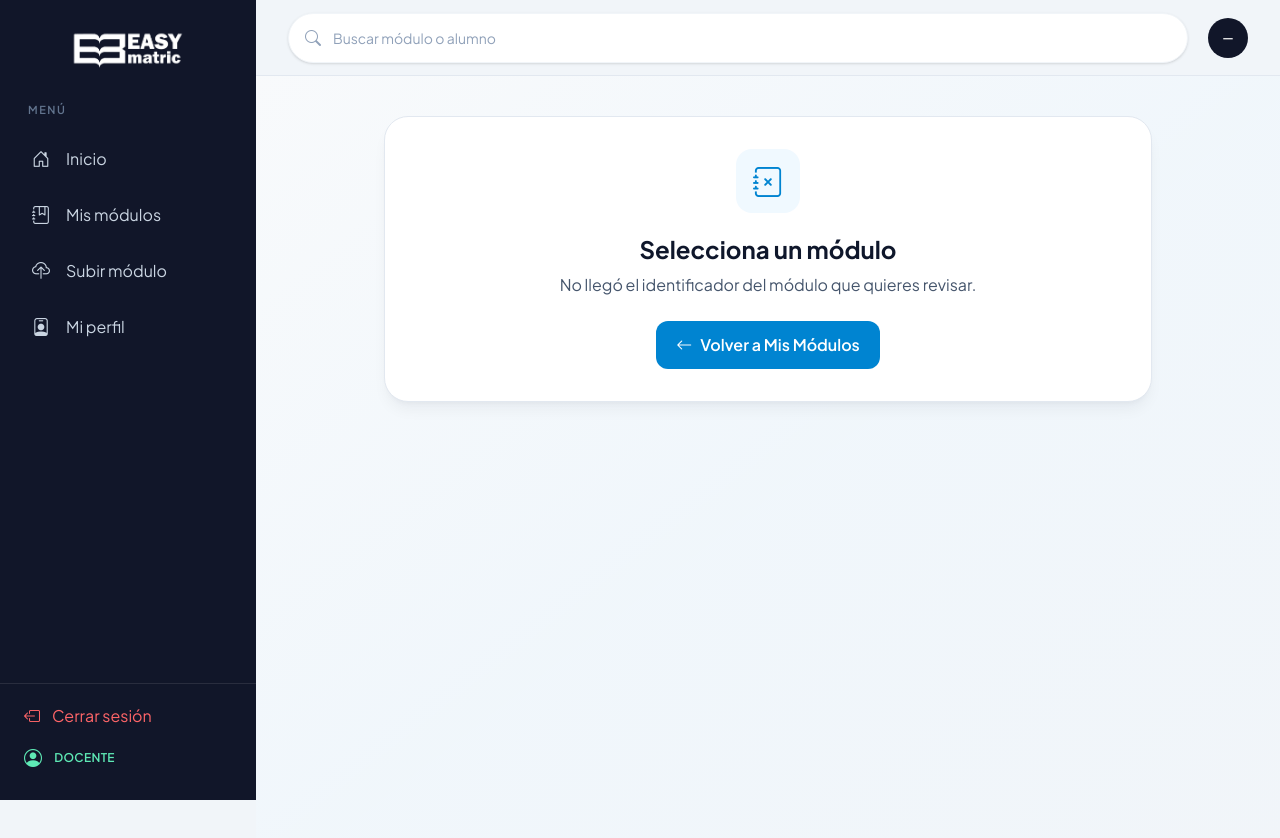
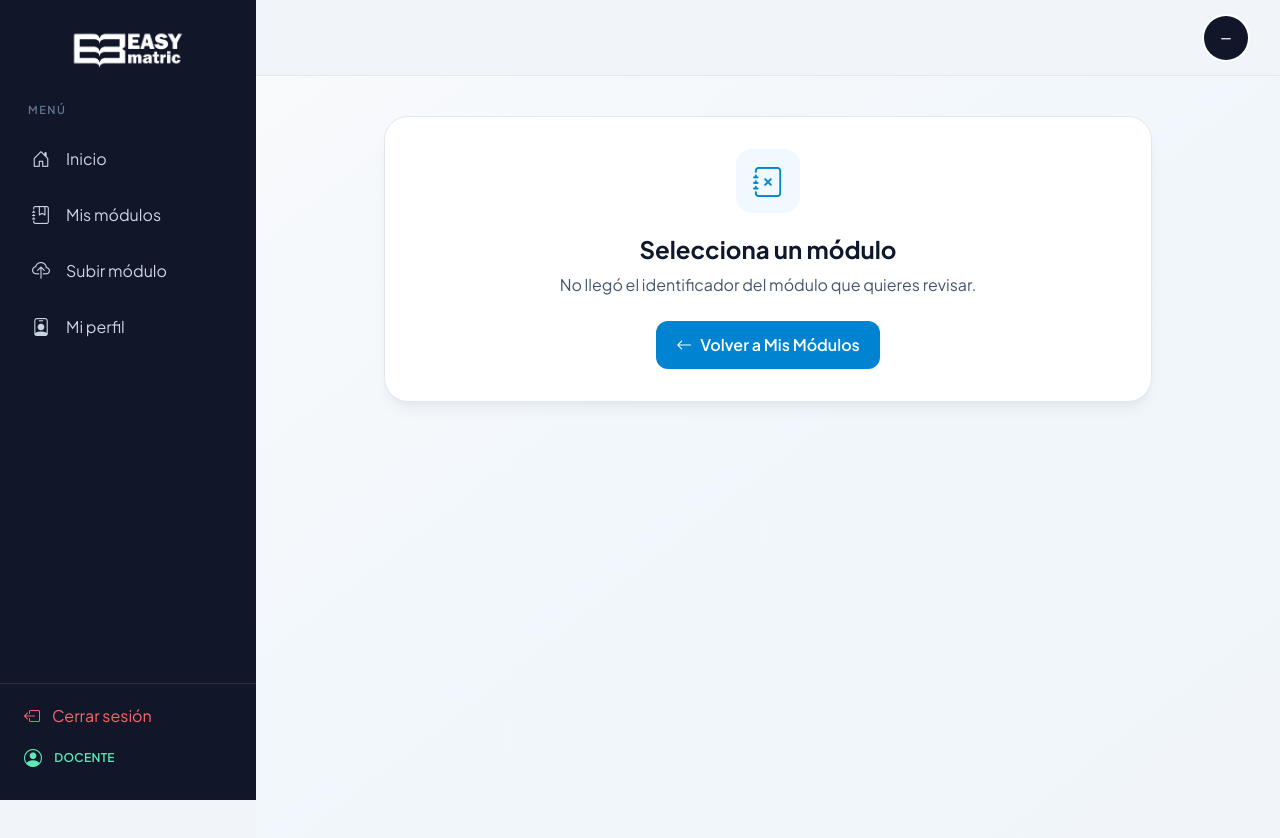
Before and after one commit to alexcamilo38/Proyecto-avances, a React (Vite) app in the folder plataforma2-avance/: page /GrupoModulo in a window 1280 px wide. Shown: the top 838 px of the page. Built offline with nearby package versions, Linux system fonts and the light colour scheme.

Commit message:
mejoras header

```diff
--- a/plataforma2-avance/src/layouts/Header.jsx
+++ b/plataforma2-avance/src/layouts/Header.jsx
@@ -1,40 +1,112 @@
-import { useContext } from "react";
+import { useContext, useEffect, useState } from "react";
 import { Link } from "react-router-dom";
 import TeacherSessionContext from "../Config/TeacherSessionContext";
+import { getAuthSession } from "../Config/auth";
+import api from "../Config/env";
+import { getCurrentUserId } from "../pages/Auth/authUtils";
 import { getTeacherInitials } from "../Config/teacherProfile";
 
 const roleDetails = {
-  admin: { title: "Administración", search: "Buscar institución o estudiante", initials: "AD", profile: "/PerfilAd" },
-  teacher: { title: "Docencia", search: "Buscar módulo o alumno", initials: "CM", profile: "/PerfilDocente" },
-  student: { title: "Estudiante", search: "Buscar institución", initials: "JE", profile: "/PerfilEst" },
-  rector: { title: "Rector", search: "Buscar estudiante o matrícula", initials: "RC", profile: "/PerfilRec" },
+  admin: { title: "Administración", initials: "AD", profile: "/PerfilAd" },
+  teacher: { title: "Docencia", initials: "CM", profile: "/PerfilDocente" },
+  student: { title: "Estudiante", initials: "JE", profile: "/PerfilEst" },
+  rector: { title: "Rector", initials: "RC", profile: "/PerfilRec" },
 };
 
-// Muestra búsqueda y acceso al perfil con textos e iniciales según el rol.
+const getUserFromResponse = (responseData) => (
+  responseData?.user_system
+  || responseData?.user
+  || responseData?.data?.user_system
+  || responseData?.data?.user
+  || responseData?.data?.data
+  || responseData?.data
+  || responseData
+);
+
+const getFirstAndLastName = (user) => [
+  user?.first_name?.trim(),
+  user?.last_name?.trim(),
+].filter(Boolean).join(" ");
+
+// Muestra un acceso al perfil con la foto de la cuenta y un respaldo con iniciales.
 const Header = ({ role }) => {
-  const { title, search, initials: defaultInitials, profile: profilePath } = roleDetails[role];
+  const { title, initials: defaultInitials, profile: profilePath } = roleDetails[role];
   const teacherSession = useContext(TeacherSessionContext);
+  const teacherUser = role === "teacher" ? teacherSession?.profile?.user : null;
   const initials = role === "teacher"
     ? getTeacherInitials(teacherSession?.profile)
     : defaultInitials;
+  const teacherPhoto = teacherUser?.photo_url || "";
+  const teacherName = getFirstAndLastName(teacherUser);
+  const [profilePhoto, setProfilePhoto] = useState(teacherPhoto || "");
+  const [displayName, setDisplayName] = useState(teacherName);
+  const [photoFailed, setPhotoFailed] = useState(false);
+
+  useEffect(() => {
+    let active = true;
+    const controller = new AbortController();
+
+    const loadProfilePhoto = async () => {
+      if (role === "teacher" && teacherUser) {
+        setProfilePhoto(teacherPhoto);
+        setDisplayName(teacherName);
+        setPhotoFailed(false);
+        return;
+      }
+      if (role === "teacher" && teacherSession?.loading) return;
+
+      try {
+        const session = getAuthSession();
+        const userId = getCurrentUserId() ?? session?.user?.id ?? session?.user?.user_system_id;
+        if (userId == null) {
+          setProfilePhoto("");
+          return;
+        }
+
+        const response = await api.get(`/user-systems/${userId}`, { signal: controller.signal });
+        const user = getUserFromResponse(response.data);
+        if (!user || typeof user !== "object" || Array.isArray(user)) {
+          throw new Error("El servidor devolvió una respuesta inesperada al consultar la foto de perfil.");
+        }
+        if (active) {
+          setProfilePhoto(user.photo_url || "");
+          setDisplayName(getFirstAndLastName(user));
+          setPhotoFailed(false);
+        }
+      } catch (error) {
+        if (!active || controller.signal.aborted) return;
+        console.error("No se pudo cargar la foto de perfil del encabezado:", error);
+        setProfilePhoto("");
+      }
+    };
+
+    loadProfilePhoto();
+    return () => {
+      active = false;
+      controller.abort();
+    };
+  }, [role, teacherName, teacherPhoto, teacherSession?.loading, teacherUser]);
 
   return (
-    <header className="ml-64 flex min-h-[76px] items-center gap-5 border-b border-slate-200 bg-[#f1f5f9] px-8 max-sm:ml-[72px] max-sm:gap-3 max-sm:px-4">
-      <label className="flex min-w-0 flex-1 items-center gap-3 rounded-full border border-slate-100 bg-white px-4 py-3 text-slate-400 shadow-sm">
-        <i className="bi bi-search shrink-0" aria-hidden="true" />
-        <span className="sr-only">{search}</span>
-        <input
-          type="search"
-          placeholder={search}
-          className="w-full min-w-0 bg-transparent text-sm text-slate-700 outline-none placeholder:text-slate-400"
-        />
-      </label>
+    <header className="ml-64 flex min-h-[76px] items-center justify-end border-b border-slate-200 bg-[#f1f5f9] px-8 max-sm:ml-[72px] max-sm:px-4">
+      {displayName && (
+        <span className="mr-3 text-sm font-medium text-slate-700">
+          {displayName}
+        </span>
+      )}
       <Link
         to={profilePath}
         aria-label={`Ver perfil de ${title}`}
-        className="flex h-10 w-10 shrink-0 items-center justify-center rounded-full bg-[#111629] text-xs font-semibold text-white no-underline"
+        className="flex h-11 w-11 shrink-0 items-center justify-center overflow-hidden rounded-full bg-[#111629] text-xs font-semibold text-white no-underline ring-2 ring-white shadow-sm"
       >
-        {initials}
+        {profilePhoto && !photoFailed ? (
+          <img
+            src={profilePhoto}
+            alt=""
+            className="h-full w-full object-cover"
+            onError={() => setPhotoFailed(true)}
+          />
+        ) : initials}
       </Link>
     </header>
   );
```
